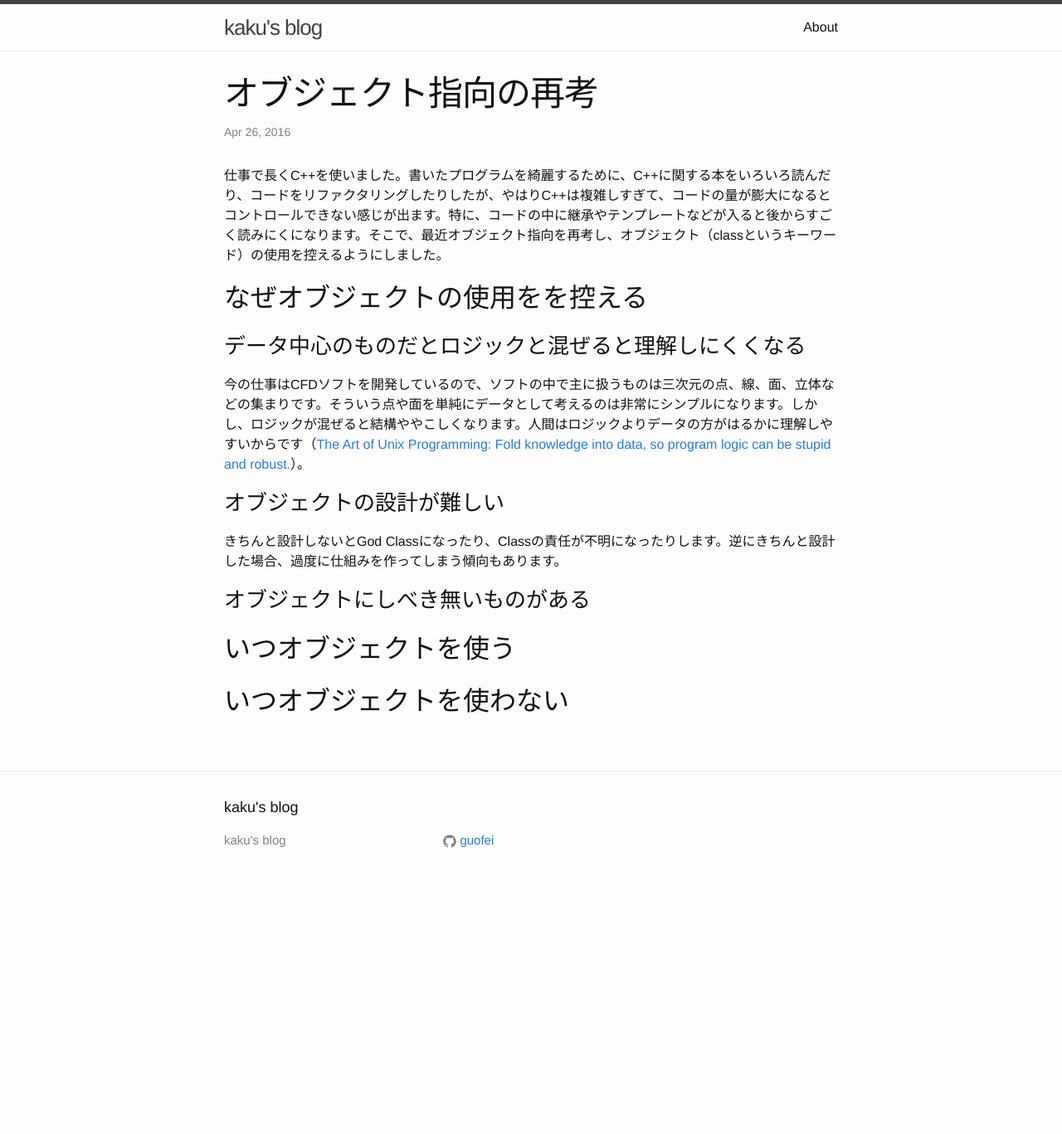
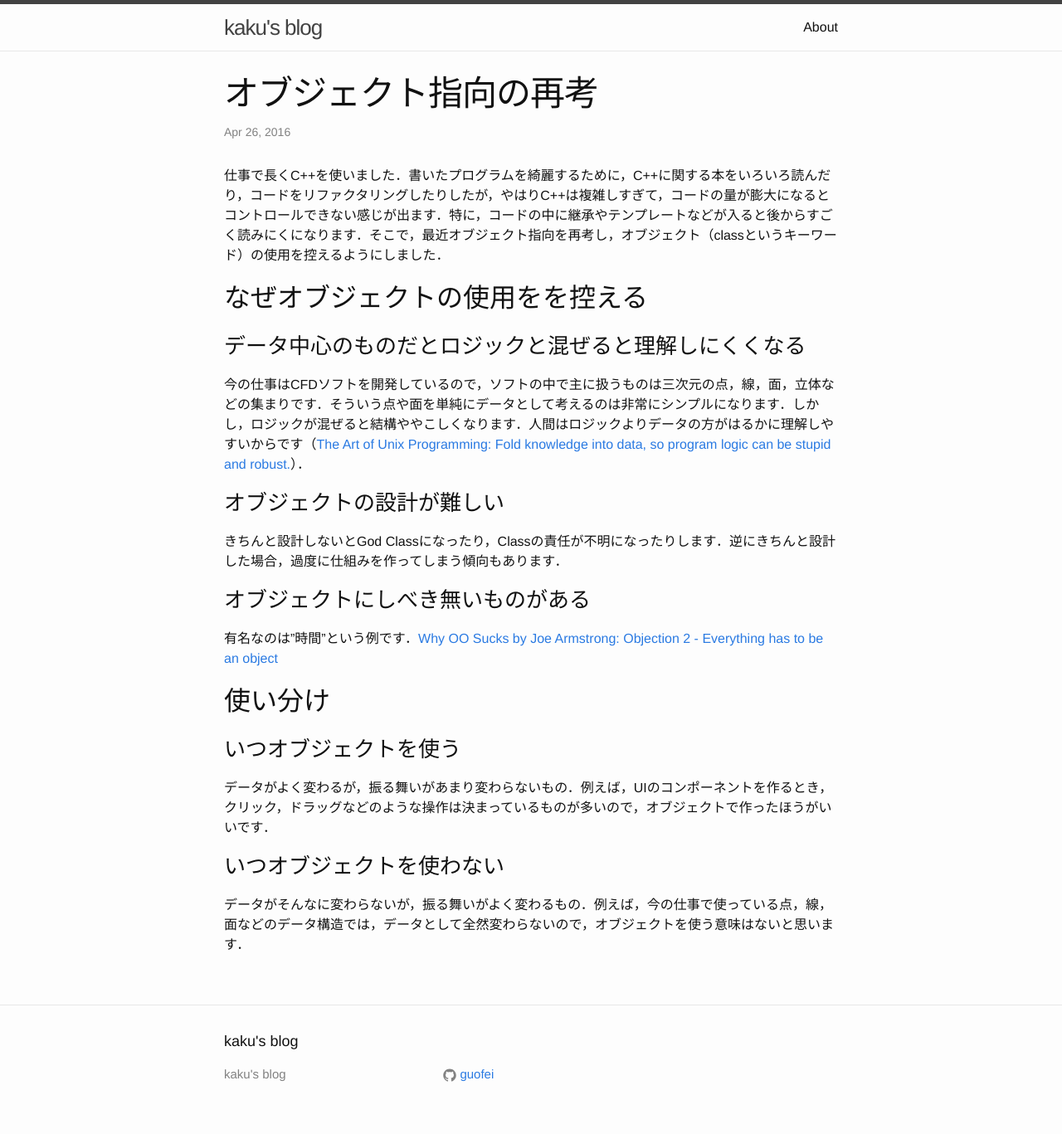
Before and after one commit to guofei/ja, a Jekyll site: the page built from _posts/2016-04-26-rethink-object-oriented.md, in a window 1280 px wide. Shown: the whole page at 83% size. Built offline with Jekyll 4.4.1, drawn with Linux system fonts in a browser that asks for light colours; comment, search, counter and statistics services are not loaded; before the commit the page ends 1085 px from its top, so only the background shows below that.

Commit message:
refactor: update post

```diff
--- a/_posts/2016-04-26-rethink-object-oriented.md
+++ b/_posts/2016-04-26-rethink-object-oriented.md
@@ -2,17 +2,21 @@
 layout: post
 title: オブジェクト指向の再考
 ---
-仕事で長くC++を使いました。書いたプログラムを綺麗するために、C++に関する本をいろいろ読んだり、コードをリファクタリングしたりしたが、やはりC++は複雑しすぎて、コードの量が膨大になるとコントロールできない感じが出ます。特に、コードの中に継承やテンプレートなどが入ると後からすごく読みにくになります。そこで、最近オブジェクト指向を再考し、オブジェクト（classというキーワード）の使用を控えるようにしました。
+仕事で長くC++を使いました．書いたプログラムを綺麗するために，C++に関する本をいろいろ読んだり，コードをリファクタリングしたりしたが，やはりC++は複雑しすぎて，コードの量が膨大になるとコントロールできない感じが出ます．特に，コードの中に継承やテンプレートなどが入ると後からすごく読みにくになります．そこで，最近オブジェクト指向を再考し，オブジェクト（classというキーワード）の使用を控えるようにしました．
 
 ## なぜオブジェクトの使用をを控える
 ### データ中心のものだとロジックと混ぜると理解しにくくなる
-今の仕事はCFDソフトを開発しているので、ソフトの中で主に扱うものは三次元の点、線、面、立体などの集まりです。そういう点や面を単純にデータとして考えるのは非常にシンプルになります。しかし、ロジックが混ぜると結構ややこしくなります。人間はロジックよりデータの方がはるかに理解しやすいからです（[The Art of Unix Programming: Fold knowledge into data, so program logic can be stupid and robust.](http://www.faqs.org/docs/artu/ch01s06.html#id2878263)）。
+今の仕事はCFDソフトを開発しているので，ソフトの中で主に扱うものは三次元の点，線，面，立体などの集まりです．そういう点や面を単純にデータとして考えるのは非常にシンプルになります．しかし，ロジックが混ぜると結構ややこしくなります．人間はロジックよりデータの方がはるかに理解しやすいからです（[The Art of Unix Programming: Fold knowledge into data, so program logic can be stupid and robust.](http://www.faqs.org/docs/artu/ch01s06.html#id2878263)）．
 
 ### オブジェクトの設計が難しい
-きちんと設計しないとGod Classになったり、Classの責任が不明になったりします。逆にきちんと設計した場合、過度に仕組みを作ってしまう傾向もあります。
+きちんと設計しないとGod Classになったり，Classの責任が不明になったりします．逆にきちんと設計した場合，過度に仕組みを作ってしまう傾向もあります．
 
 ### オブジェクトにしべき無いものがある
+有名なのは”時間”という例です．[Why OO Sucks by Joe Armstrong: Objection 2 - Everything has to be an object](http://harmful.cat-v.org/software/OO_programming/why_oo_sucks)
 
-## いつオブジェクトを使う
+## 使い分け
+### いつオブジェクトを使う
+データがよく変わるが，振る舞いがあまり変わらないもの．例えば，UIのコンポーネントを作るとき，クリック，ドラッグなどのような操作は決まっているものが多いので，オブジェクトで作ったほうがいいです．
 
-## いつオブジェクトを使わない
+### いつオブジェクトを使わない
+データがそんなに変わらないが，振る舞いがよく変わるもの．例えば，今の仕事で使っている点，線，面などのデータ構造では，データとして全然変わらないので，オブジェクトを使う意味はないと思います．
```
